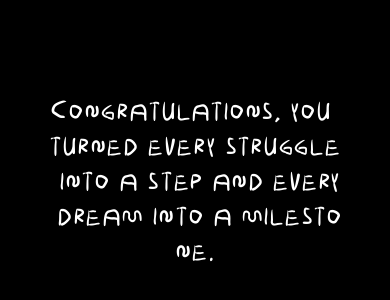
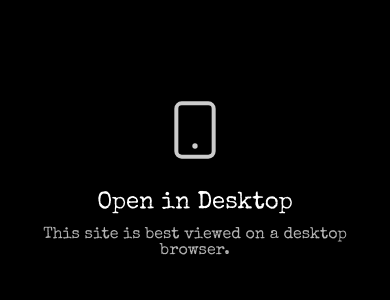
Before and after one commit to tagwarsss/branched, a plain HTML site: page index.html in a window 390 px wide. Shown: the part 244-544 px from the top of the page. Drawn offline with nearby package versions, Linux system fonts and the light colour scheme; no server answers; files whose address does not match are found by name.

Commit message:
final-6 mobile redirect

```diff
--- a/index.css
+++ b/index.css
@@ -107,6 +107,7 @@ body {
   line-height: 1.4;
   font-family: "Stampwriter Kit", cursive;
   color: #fff;
+  background: #000;
   opacity: 0;
   pointer-events: none;
   transition: opacity 3.5s ease 0.3s, filter 0.5s ease;
@@ -1209,3 +1210,39 @@ body:has(.nav-item.active[data-value="gallery"]) .sketch {
   0%, 100% { opacity: 0.5; transform: scale(0.98); }
   50% { opacity: 1; transform: scale(1); }
 }
+
+/* ===== Mobile Overlay ===== */
+.mobile-overlay {
+  position: fixed;
+  inset: 0;
+  z-index: 9999;
+  background: #000;
+  display: none;
+  align-items: center;
+  justify-content: center;
+  text-align: center;
+  padding: 24px;
+}
+.mobile-overlay.visible {
+  display: flex;
+}
+.mobile-overlay-content {
+  color: #fff;
+  font-family: "Special Elite", cursive;
+}
+.mobile-overlay-icon {
+  width: 64px;
+  height: 64px;
+  margin-bottom: 24px;
+  opacity: 0.8;
+}
+.mobile-overlay h2 {
+  font-size: 24px;
+  margin: 0 0 12px;
+  font-weight: normal;
+}
+.mobile-overlay p {
+  font-size: 16px;
+  opacity: 0.7;
+  margin: 0;
+}
--- a/index.html
+++ b/index.html
@@ -89,12 +89,22 @@
      </div>
    </div>
 
-    <button class="trashcan" id="trashcan" aria-label="Trash">
+   <button class="trashcan" id="trashcan" aria-label="Trash">
       <svg viewBox="0 0 24 24" fill="none" xmlns="http://www.w3.org/2000/svg">
         <path d="M3 6H21M8 6V4C8 3.44772 8.44772 3 9 3H15C15.5523 3 16 3.44772 16 4V6M19 6V20C19 20.5523 18.5523 21 18 21H6C5.44772 21 5 20.5523 5 20V6" stroke="currentColor" stroke-width="1.5" stroke-linecap="round" stroke-linejoin="round"/>
       </svg>
     </button>
-   <script src="https://cdn.jsdelivr.net/npm/@supabase/supabase-js@2/dist/umd/supabase.min.js"></script>
+    <div class="mobile-overlay" id="mobileOverlay">
+      <div class="mobile-overlay-content">
+        <svg viewBox="0 0 24 24" fill="none" xmlns="http://www.w3.org/2000/svg" class="mobile-overlay-icon">
+          <rect x="5" y="2" width="14" height="20" rx="2" stroke="currentColor" stroke-width="1.5"/>
+          <line x1="12" y1="18" x2="12" y2="18.01" stroke="currentColor" stroke-width="2" stroke-linecap="round"/>
+        </svg>
+        <h2>Open in Desktop</h2>
+        <p>This site is best viewed on a desktop browser.</p>
+      </div>
+    </div>
+    <script src="https://cdn.jsdelivr.net/npm/@supabase/supabase-js@2/dist/umd/supabase.min.js"></script>
   <script src="index.js"></script>
 </body>
 </html>
--- a/index.js
+++ b/index.js
@@ -3,6 +3,15 @@
 
 const SUPABASE_URL = "https://rvyrpzuvwapwxpobicfb.supabase.co";
 const SUPABASE_ANON_KEY = "eyJhbGciOiJIUzI1NiIsInR5cCI6IkpXVCJ9.eyJpc3MiOiJzdXBhYmFzZSIsInJlZiI6InJ2eXJwenV2d2Fwd3hwb2JpY2ZiIiwicm9sZSI6ImFub24iLCJpYXQiOjE3ODc5MjIyNzEsImV4cCI6MjEwMzQ5ODI3MX0.9dysuEyVyc-jL27bSQs9YibqeuUqlUb2VyQrL2L4QWQ";
+
+/* ===== Mobile detection ===== */
+(function () {
+  const isMobile = /Android|webOS|iPhone|iPad|iPod|BlackBerry|IEMobile|Opera Mini/i.test(navigator.userAgent) || window.innerWidth < 768;
+  if (isMobile) {
+    const overlay = document.getElementById("mobileOverlay");
+    if (overlay) overlay.classList.add("visible");
+  }
+})();
 
 
 /* ===== Last processed database ID ===== */
```
